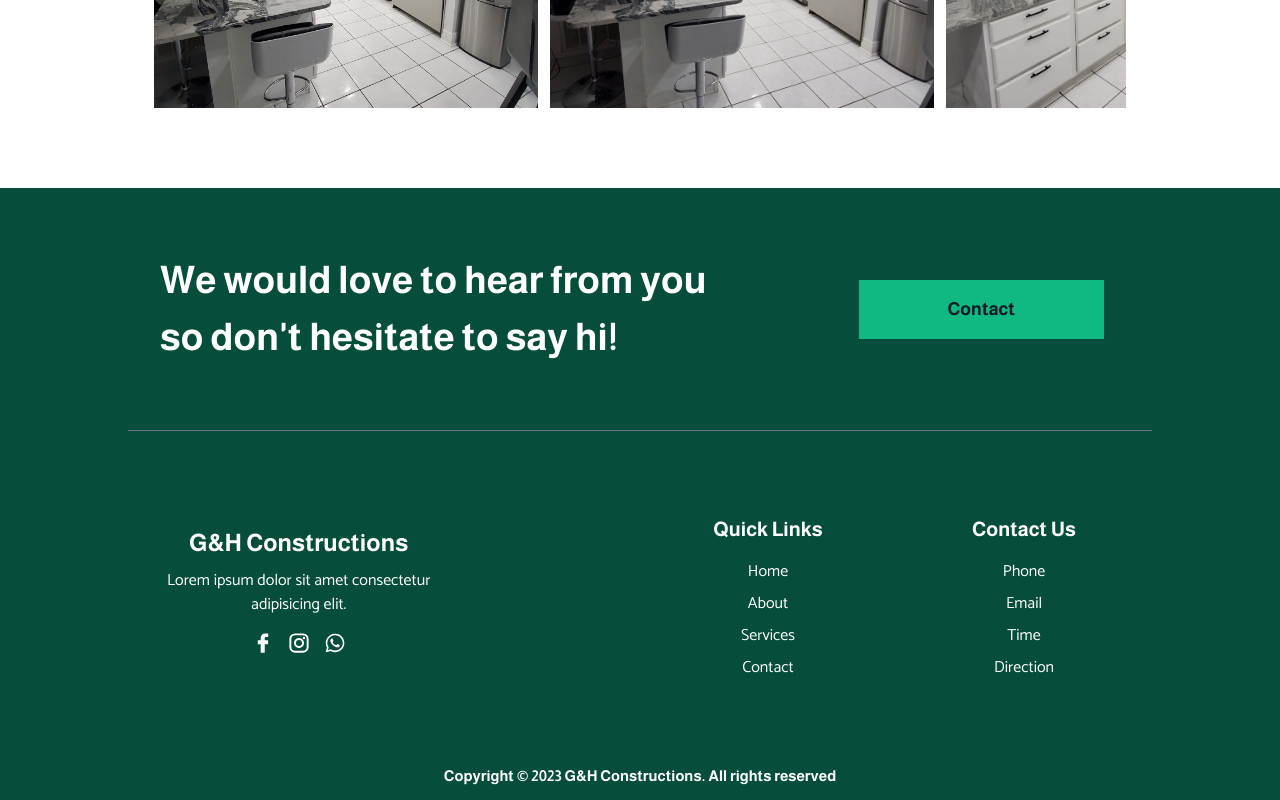
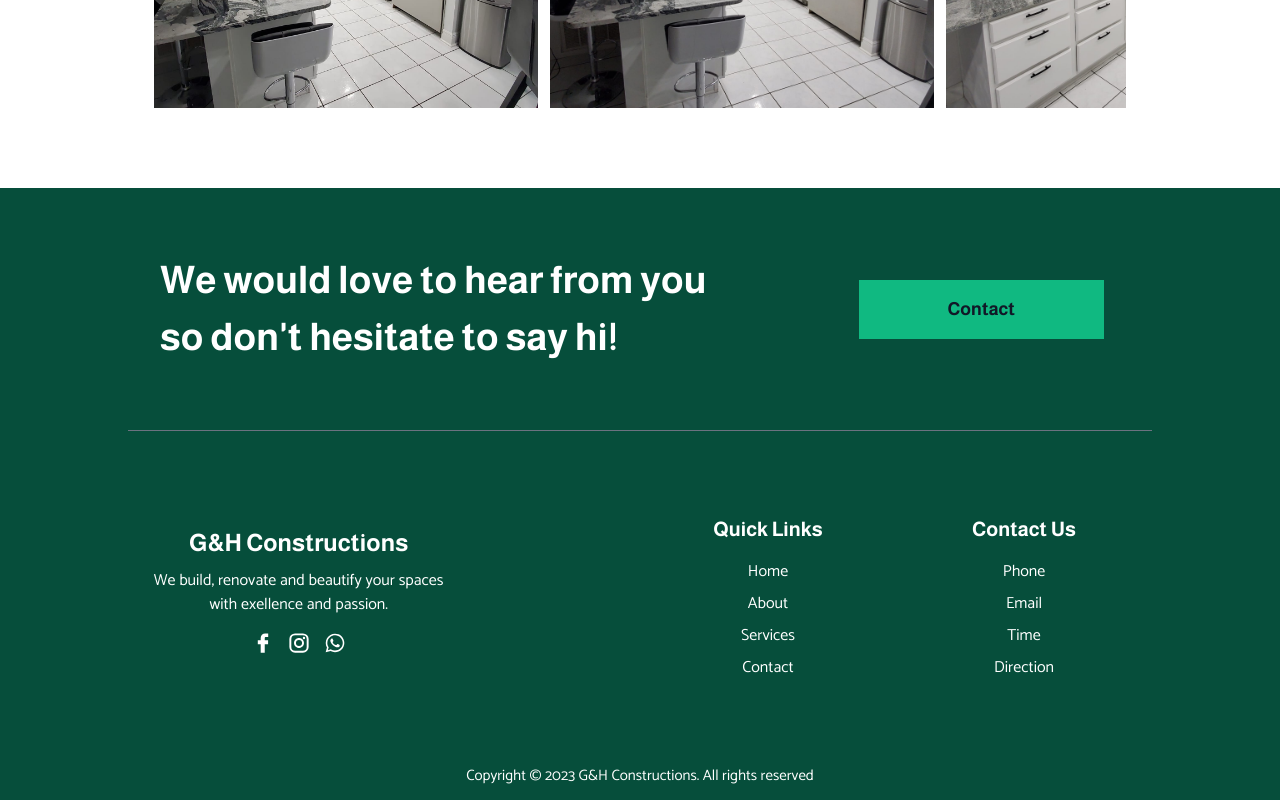
Before and after one commit to miklzn/GHConstructions, a React (Create React App) app: page /project-4 in a window 1280 px wide. Shown: the part 1569-2369 px from the top of the page. Built offline with nearby package versions, Linux system fonts and the light colour scheme.

Commit message:
fix in home, residential and footer

```diff
--- a/src/components/Footer.jsx
+++ b/src/components/Footer.jsx
@@ -31,7 +31,8 @@ const Footer = () => {
               G&H Constructions
             </h2>
             <p className="text-[0.875rem] font-catamaran text-center px-12 mt-4 text-white min-[480px]:text-[1rem] sm:text-[2.8vw] md:text-[0.875rem] md:px-0 md:mt-2 lg:px-5 xl:text-[1rem]">
-              Lorem ipsum dolor sit amet consectetur adipisicing elit.
+              We build, renovate and beautify your spaces with exellence and
+              passion.
             </p>
             <div className="w-full flex items-center justify-center space-x-2 py-7 md:py-2">
               <a
@@ -131,7 +132,7 @@ const Footer = () => {
           </div>
         </div>
       </div>
-      <p className="py-4 text-xs text-center text-white font-almarai px-3 md:text-[0.9375rem]">
+      <p className="py-4 text-xs text-center text-white font-catamaran px-3 md:text-[0.9375rem]">
         Copyright © {year} G&H Constructions. All rights reserved
       </p>
     </footer>
--- a/src/components/Home.jsx
+++ b/src/components/Home.jsx
@@ -165,7 +165,7 @@ const Home = () => {
       <section className="h-auto bg-gray-100 md:px-6 lg:px-[10.8vw]">
         <div className="pb-3 md:pb-1">
           <div className="flex flex-row justify-between items-center mx-[5vw] pt-16 pb-2 font-catamaran text-[1.5rem] font-bold min-[480px]:text-[1.875rem] sm:text-[2rem] sm:pt-20 sm:pb-4 md:text-[1.875rem] md:pt-24 lg:text-[2.7vw]">
-            <h1>Selected Projects</h1>
+            <h2>Selected Projects</h2>
             <div className="flex justify-end space-x-2 md:w-4/12">
               <button
                 onClick={scrollLeft}
--- a/src/components/ResidentialConstruction.jsx
+++ b/src/components/ResidentialConstruction.jsx
@@ -11,7 +11,7 @@ const ResidentialConstruction = () => {
         <div className="relative h-[88vh] sm:h-[74vh] sm:min-h-[280px] md:h-screen lg:h-[92vh]">
           <img
             className="absolute h-full w-full object-cover"
-            src="http://www.landmarkco.info/wp-content/uploads/2016/11/residential-construction-hero-1024x685.jpg"
+            src="https://www.associateshomeloan.com/wp-content/uploads/2022/04/when_is_the_down_payment_for_new_construction_home_due.jpeg"
             alt=""
           />
           <div className="absolute flex w-full h-full backdrop-opacity-10 backdrop-invert bg-black/40 bg-gradient-to-b from-transparent to-black/90">
```
